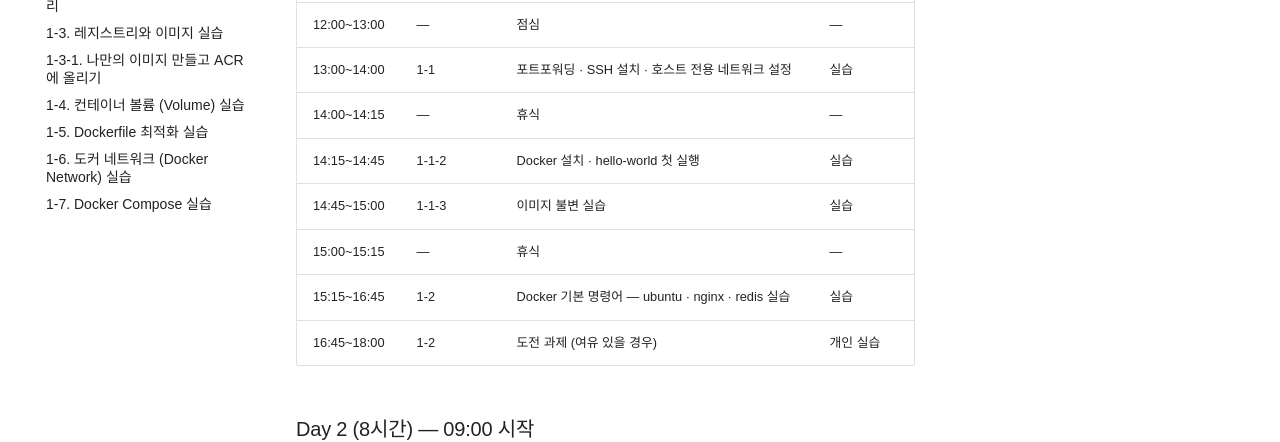
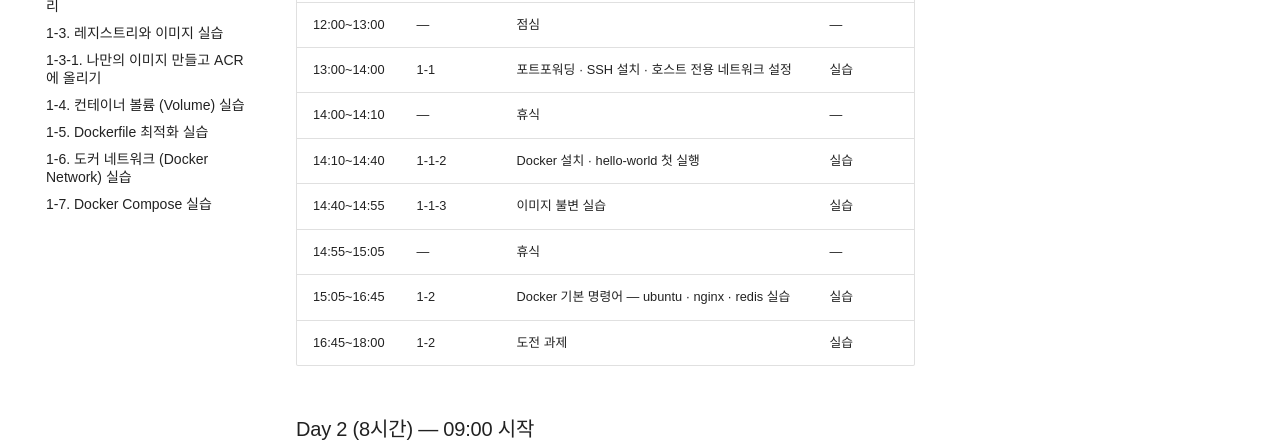
Before and after one commit to skilleat-labs/docker-k8s-labs, an MkDocs documentation site: the page built from docs/modules/module8/curriculum.md, in a window 1280 px wide and 900 px high. Shown: the part 414-856 px from the top of the window. Built offline with MkDocs 1.6.1 and Material for MkDocs 9.7.7, drawn with Linux system fonts in a browser that asks for light colours; some web fonts are replaced.

Commit message:
curriculum: Day 1 휴식 15분→10분, 도전 과제 개인실습→실습
Co-Authored-By: Claude Sonnet 4.6 <noreply@anthropic.com>

```diff
--- a/docs/modules/module8/curriculum.md
+++ b/docs/modules/module8/curriculum.md
@@ -9,12 +9,12 @@
 | 11:00~12:00 | 1-1 | VirtualBox 설치 · Ubuntu 24 세팅 · Nginx 직접 설치 | 실습 |
 | 12:00~13:00 | — | 점심 | — |
 | 13:00~14:00 | 1-1 | 포트포워딩 · SSH 설치 · 호스트 전용 네트워크 설정 | 실습 |
-| 14:00~14:15 | — | 휴식 | — |
-| 14:15~14:45 | 1-1-2 | Docker 설치 · hello-world 첫 실행 | 실습 |
-| 14:45~15:00 | 1-1-3 | 이미지 불변 실습 | 실습 |
-| 15:00~15:15 | — | 휴식 | — |
-| 15:15~16:45 | 1-2 | Docker 기본 명령어 — ubuntu · nginx · redis 실습 | 실습 |
-| 16:45~18:00 | 1-2 | 도전 과제 (여유 있을 경우) | 개인 실습 |
+| 14:00~14:10 | — | 휴식 | — |
+| 14:10~14:40 | 1-1-2 | Docker 설치 · hello-world 첫 실행 | 실습 |
+| 14:40~14:55 | 1-1-3 | 이미지 불변 실습 | 실습 |
+| 14:55~15:05 | — | 휴식 | — |
+| 15:05~16:45 | 1-2 | Docker 기본 명령어 — ubuntu · nginx · redis 실습 | 실습 |
+| 16:45~18:00 | 1-2 | 도전 과제 | 실습 |
 
 ### Day 2 (8시간) — 09:00 시작
 
```
